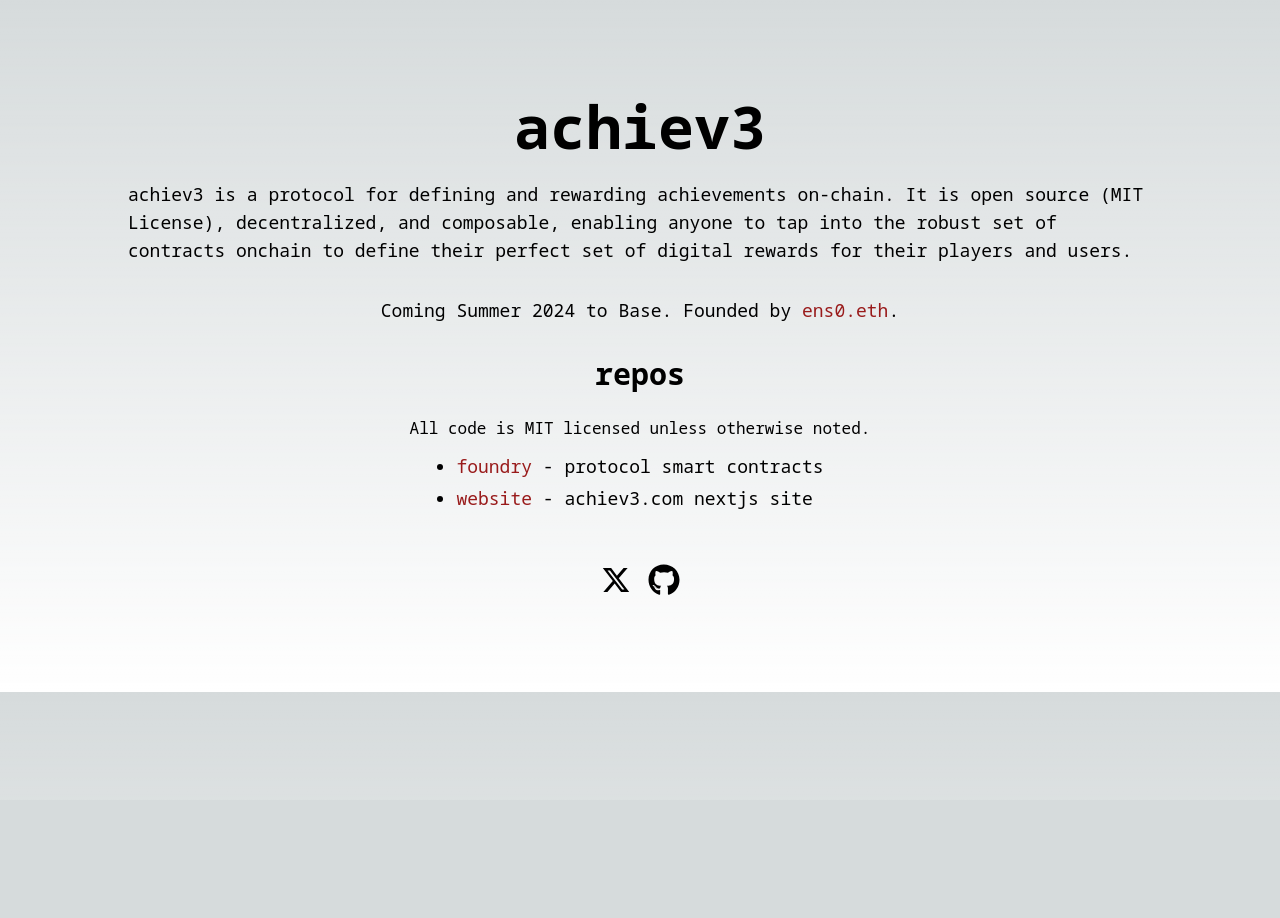
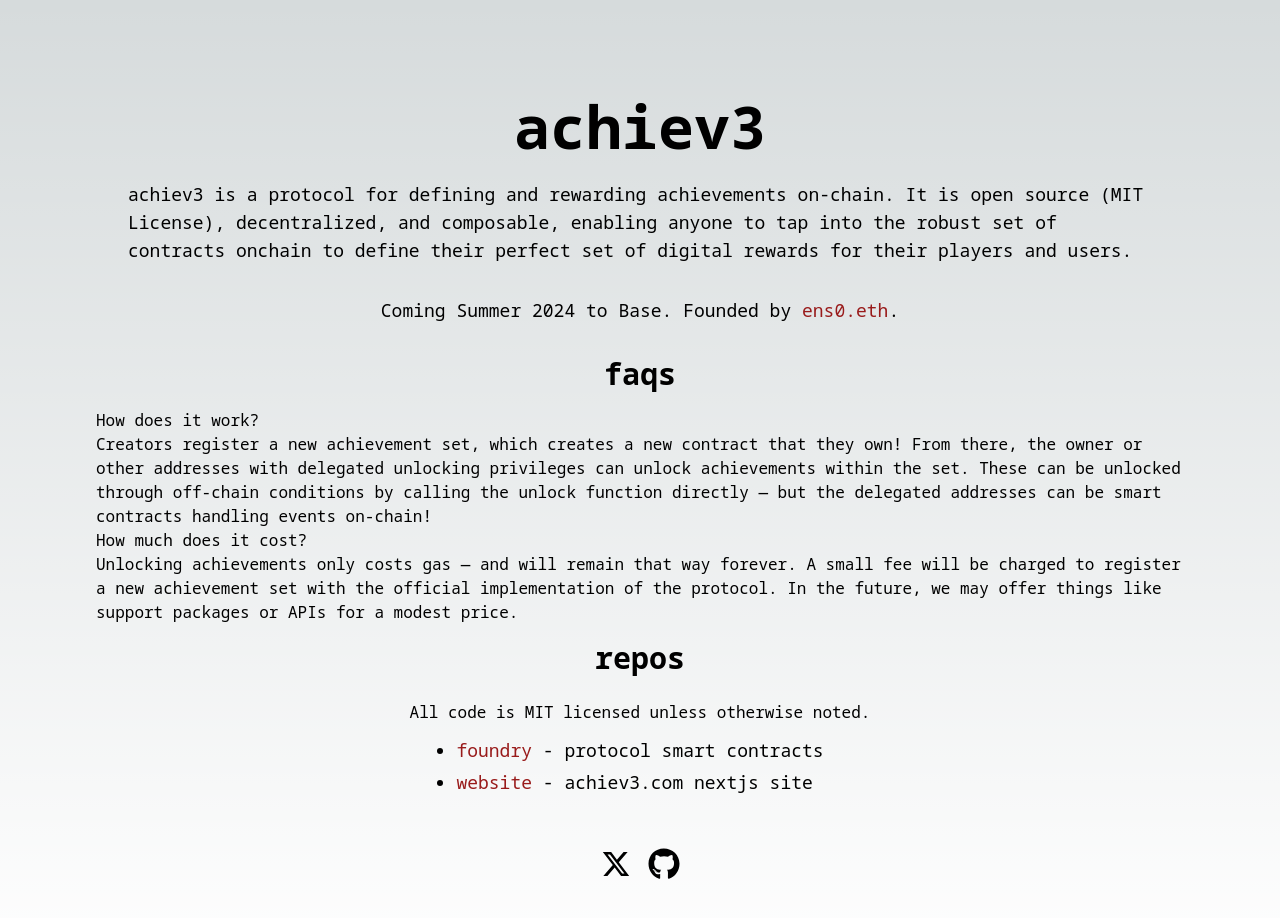
Before and after one commit to achiev3protocol/achiev3-site, a Next.js app: page / in a window 1280 px wide. Shown: the top 918 px of the page. Before the commit the page ends 800 px from the top, so only its background shows below. Built offline with nearby package versions, Linux system fonts and the light colour scheme.

Commit message:
Add FAQ section

```diff
--- a/src/app/page.tsx
+++ b/src/app/page.tsx
@@ -15,6 +15,18 @@ export default function Home() {
             <p className="text-lg my-4 mx-8">
                 Coming Summer 2024 to Base. Founded by <Link className="text-red-800 hover:text-red-600" href="https://ens0.me">ens0.eth</Link>.
             </p>
+
+            <h2 className="text-3xl font-bold my-4">faqs</h2>
+
+            <dl>
+                <dt>How does it work?</dt>
+                <dd>Creators register a new achievement set, which creates a new contract that they own! From there, the owner or other addresses with delegated unlocking privileges can unlock achievements within the set. These can be unlocked through off-chain conditions by calling the unlock function directly &mdash; but the delegated addresses can be smart contracts handling events on-chain!</dd>
+            </dl>
+
+            <dl>
+                <dt>How much does it cost?</dt>
+                <dd>Unlocking achievements only costs gas &mdash; and will remain that way forever. A small fee will be charged to register a new achievement set with the official implementation of the protocol. In the future, we may offer things like support packages or APIs for a modest price.</dd>
+            </dl>
 
             <h2 className="text-3xl font-bold my-4">repos</h2>
 
```
Also changed, not shown: public/logo.png (added), 1 other file (tests, documents, lock files or other folders).
